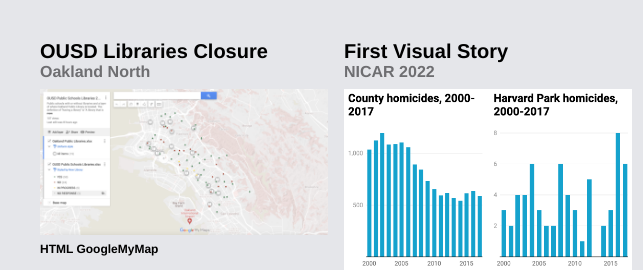
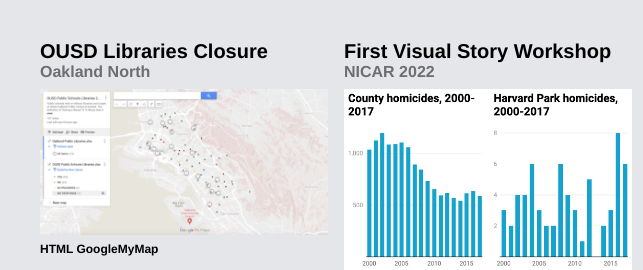
Before and after one commit to jiyuntsai/jiyuntsai.github.io, a plain HTML site: page index.html in a window 1280 px wide. Shown: the part 541-811 px from the top of the page, 128-771 px from the left. Drawn offline with Linux system fonts and the light colour scheme.

Commit message:
update NICAR

```diff
--- a/index.html
+++ b/index.html
@@ -63,7 +63,7 @@
       </div>
 
       <div class="project">
-        <h2>First Visual Story</h2>
+        <h2>First Visual Story Workshop</h2>
         <h3>NICAR 2022</h3>
         <figure>
           <a target="_blank" href="https://jiyuntsai.github.io/nicar-first-visual-story/"><img src="./assets/nicar-first-visual-story.png" alt="2022 NICAR Conference First Visual Story" width=100% height=auto></a>
```
